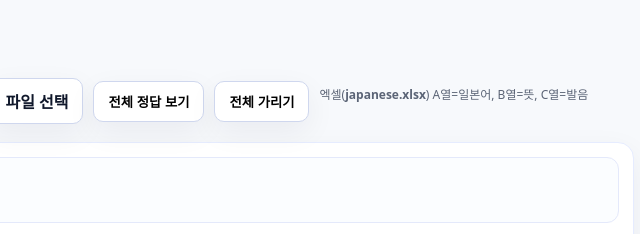
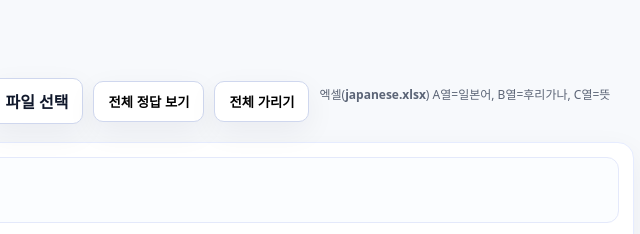
Before and after one commit to totozi/study_page2, a plain HTML site: page japanese.html in a window 1280 px wide. Shown: the top 234 px of the page, 440-1080 px from the left. Drawn offline with Linux system fonts and the light colour scheme; a web font is replaced by a local one.

Commit message:
Update japanese.html

```diff
--- a/japanese.html
+++ b/japanese.html
@@ -44,7 +44,7 @@
       <input id="xlsxInput" type="file" accept=".xlsx,.xls" />
       <button class="btn" id="revealAll">전체 정답 보기</button>
       <button class="btn" id="hideAll">전체 가리기</button>
-      <span class="top-note">엑셀(<b>japanese.xlsx</b>) A열=일본어, B열=뜻, C열=발음</span>
+      <span class="top-note">엑셀(<b>japanese.xlsx</b>) A열=일본어, B열=후리가나, C열=뜻</span>
     </div>
 
     <div id="list"></div>
```
